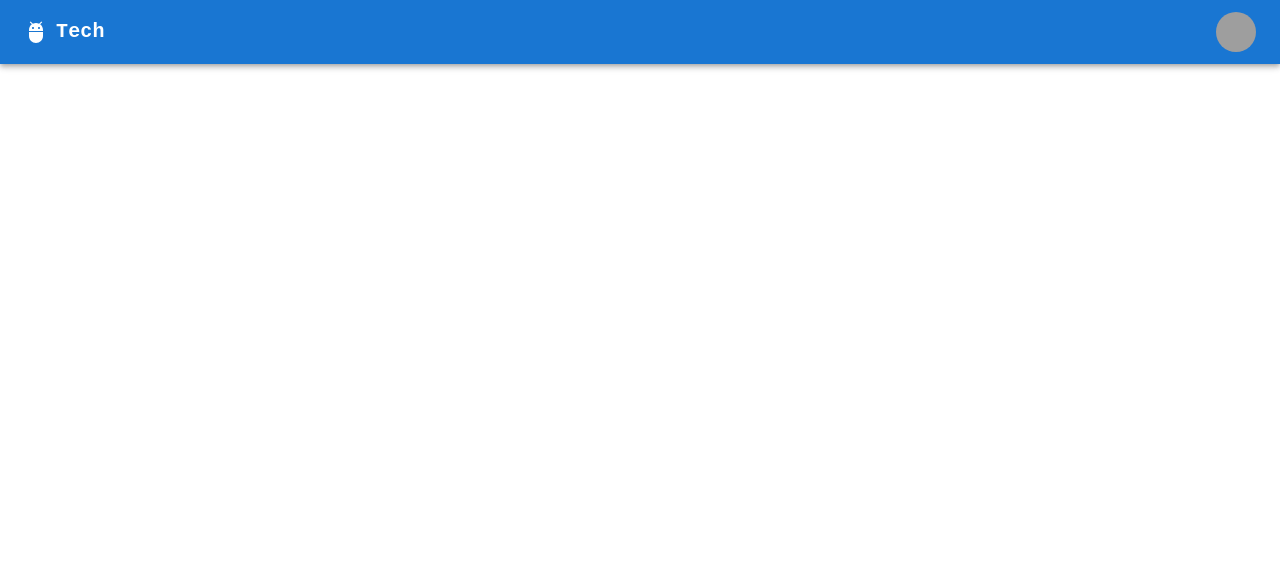
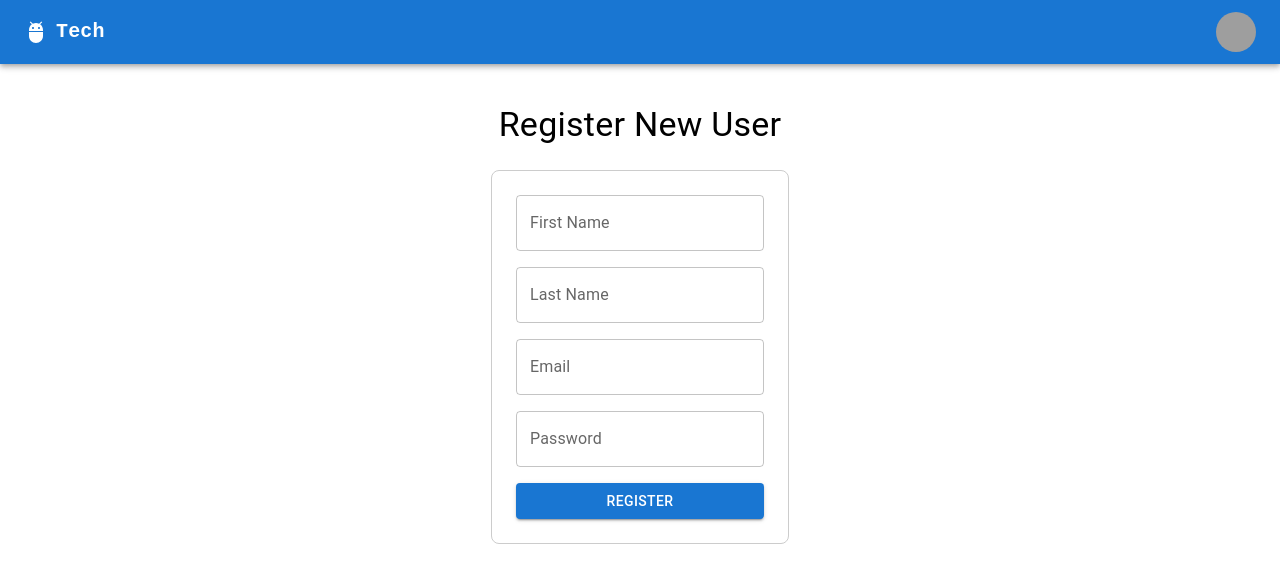
Before and after one commit to yousefmaziz/E_commerce_MernProject, a React (Vite) app in the folder frontend/: page /register in a window 1280 px wide. Before the commit this address had no page. Shown: the top 582 px of the page. Built offline with nearby package versions, Linux system fonts and the light colour scheme; grey boxes are pictures that could not be loaded.

Commit message:
register page

```diff
--- a/frontend/src/App.tsx
+++ b/frontend/src/App.tsx
@@ -1,6 +1,7 @@
 import { BrowserRouter, Route, Routes } from "react-router-dom";
 import Home from "./pages/Home";
 import Navbar from "./components/Navbar";
+import Register from "./pages/Register";
 
 function App() {
   return (
@@ -9,6 +10,7 @@
         <Navbar />
         <Routes>
           <Route path="/" element={<Home />} />
+          <Route path="/register" element={<Register />} />
         </Routes>
       </BrowserRouter>
     </>
--- /dev/null
+++ b/frontend/src/pages/Register.tsx
@@ -0,0 +1,97 @@
+import { Box, Container, Typography } from "@mui/material";
+import TextField from "@mui/material/TextField";
+import Button from "@mui/material/Button";
+import { useRef, useState } from "react";
+export default function Register() {
+  const [error, setError] = useState("");
+  const firstNameRef = useRef<HTMLInputElement>(null);
+  const lastNameRef = useRef<HTMLInputElement>(null);
+  const emailRef = useRef<HTMLInputElement>(null);
+  const passwordRef = useRef<HTMLInputElement>(null);
+
+  const onSubmit = async (e) => {
+    e.preventDefault();
+    const firstName = firstNameRef.current?.value;
+    const lastName = lastNameRef.current?.value;
+    const email = emailRef.current?.value;
+    const password = passwordRef.current?.value;
+    console.log({ firstName, lastName, email, password });
+
+    const response = await fetch("http://localhost:3002/user/register", {
+      method: "POST",
+      headers: {
+        "Content-Type": "application/json",
+      },
+      body: JSON.stringify({ firstName, lastName, email, password }),
+    });
+    if (!response.ok) {
+      setError("Registration failed. Please try again.");
+      return;
+    }
+    const data = await response.json();
+    console.log(data);
+  };
+  return (
+    <>
+      <Container>
+        <Box
+          sx={{
+            display: "flex",
+            flexDirection: "column",
+            justifyContent: "center",
+            alignItems: "center",
+            mt: 5,
+          }}
+        >
+          <Typography variant="h4">Register New User</Typography>
+          <Box
+            sx={{
+              display: "flex",
+              flexDirection: "column",
+              mt: 3,
+              gap: 2,
+              p: 3,
+              border: "1px solid #ccc",
+              borderRadius: 2,
+            }}
+          >
+            <TextField
+              inputRef={firstNameRef}
+              label="First Name"
+              variant="outlined"
+              name="firstName"
+            />
+            <TextField
+              inputRef={lastNameRef}
+              label="Last Name"
+              variant="outlined"
+              name="lastName"
+            />
+            <TextField
+              inputRef={emailRef}
+              label="Email"
+              variant="outlined"
+              name="email"
+            />
+            <TextField
+              inputRef={passwordRef}
+              label="Password"
+              variant="outlined"
+              type="password"
+              name="password"
+            />
+            <Button
+              onClick={onSubmit}
+              variant="contained"
+              color="primary"
+              type="submit"
+            >
+              Register
+            </Button>
+            {error && <Typography sx={{ color: "red" }}>{error}</Typography>}
+          </Box>
+        </Box>
+      </Container>
+    </>
+  );
+}
```
Also changed, not shown: 1 other file (tests, documents, lock files or other folders).
